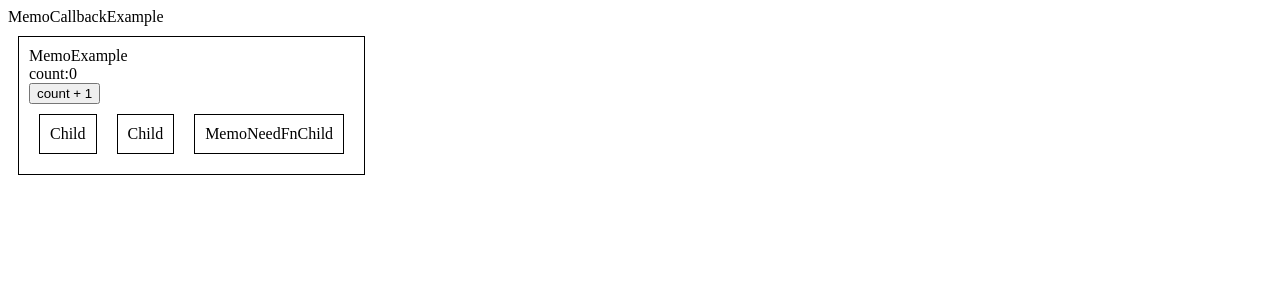
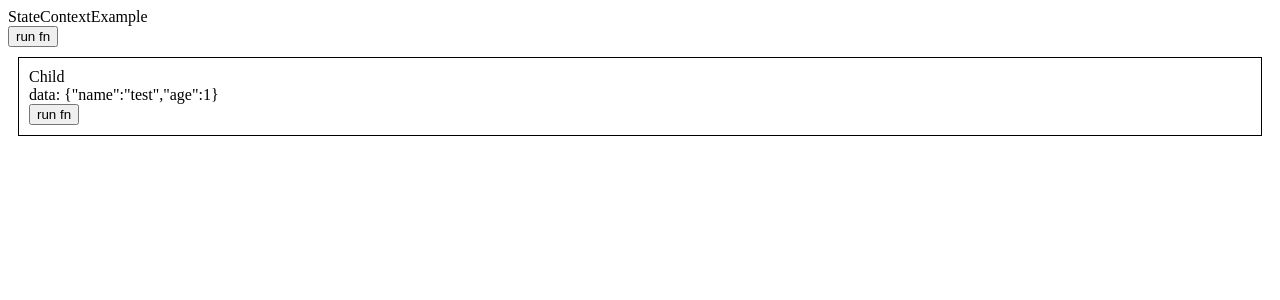
Before and after one commit to GarlicGo/algorithm-learning, a React (Vite) app: page / in a window 1280 px wide. Shown: the top 300 px of the page. Built offline with nearby package versions, Linux system fonts and the light colour scheme.

Commit message:
feat: add state-context

```diff
--- a/src/App.tsx
+++ b/src/App.tsx
@@ -3,13 +3,15 @@ import './styles/index.css';
 import { MemoCallbackExample } from './learn-components/memo-callback';
 import { UseMemoExample } from './learn-components/use-memo';
 import { KeyExample } from './learn-components/key';
+import { StateContextExample } from './learn-components/state-context';
 
 const App: React.FC = () => {
   return (
     <div>
       {/* <KeyExample /> */}
       {/* <UseMemoExample /> */}
-      <MemoCallbackExample />
+      {/* <MemoCallbackExample /> */}
+      <StateContextExample />
     </div>
   );
 };
--- /dev/null
+++ b/src/learn-components/state-context/Child.tsx
@@ -0,0 +1,14 @@
+import React, { useContext } from 'react';
+import { testContext } from './context';
+
+export const Child: React.FC = () => {
+  const { data, fn } = useContext(testContext);
+
+  return (
+    <div className="example-box">
+      <div>Child</div>
+      <div>data: {JSON.stringify(data)}</div>
+      <button onClick={fn}>run fn</button>
+    </div>
+  );
+};
--- /dev/null
+++ b/src/learn-components/state-context/context.ts
@@ -0,0 +1,18 @@
+import { createContext } from 'react';
+
+export const data = {
+  data: {
+    name: 'test',
+    age: 1,
+  },
+  fn: () => {
+    console.log('fn');
+  },
+};
+
+export const testContext = createContext({
+  data: {},
+  fn: () => {
+    console.log('fn init');
+  },
+});
--- /dev/null
+++ b/src/learn-components/state-context/index.tsx
@@ -0,0 +1,15 @@
+import React, { useContext } from 'react';
+import { testContext, data } from './context';
+import { Child } from './Child';
+
+export const StateContextExample: React.FC = () => {
+  const { fn } = useContext(testContext);
+
+  return (
+    <testContext.Provider value={data}>
+      <div>StateContextExample</div>
+      <button onClick={fn}>run fn</button>
+      <Child />
+    </testContext.Provider>
+  );
+};
```
